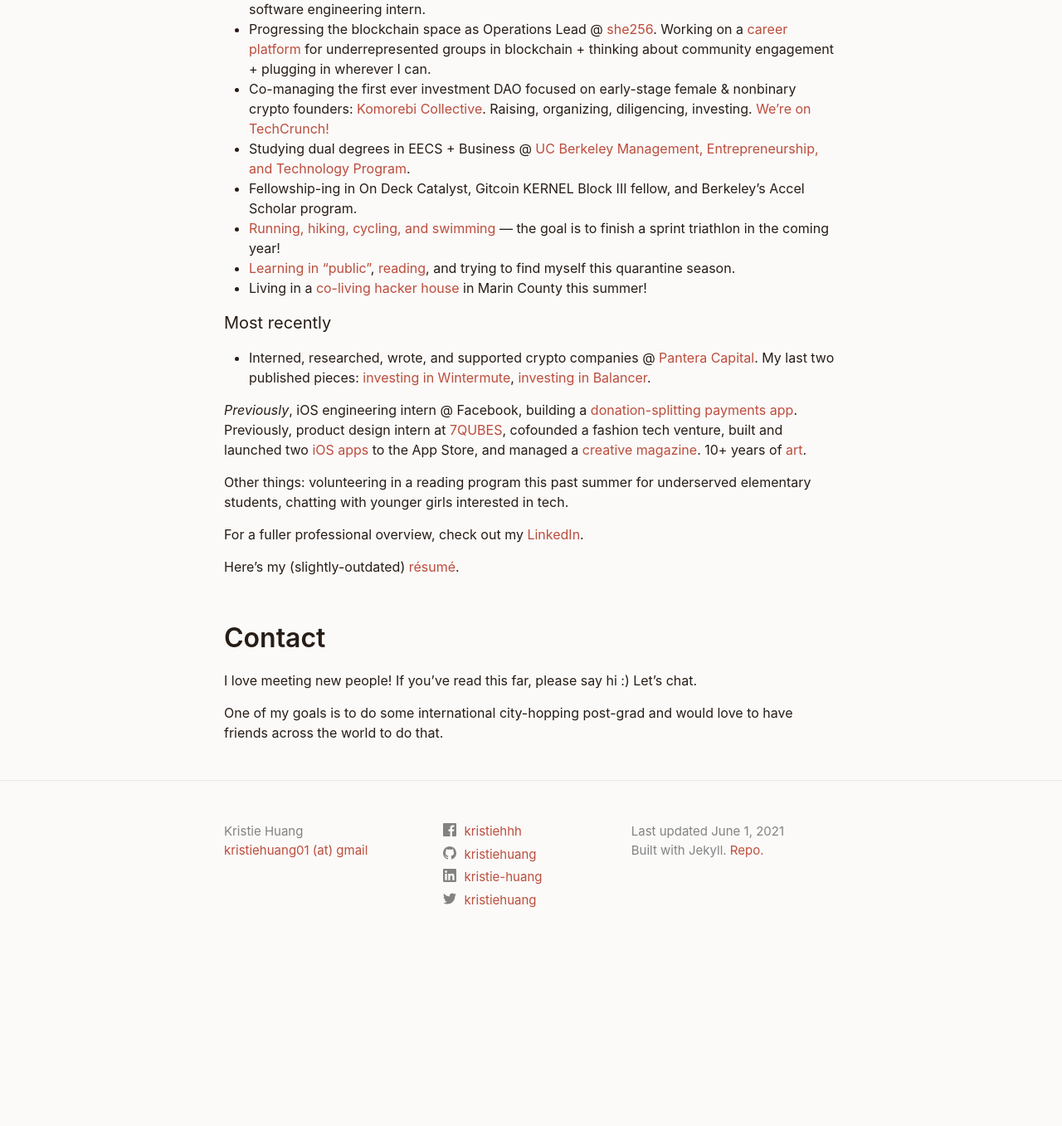
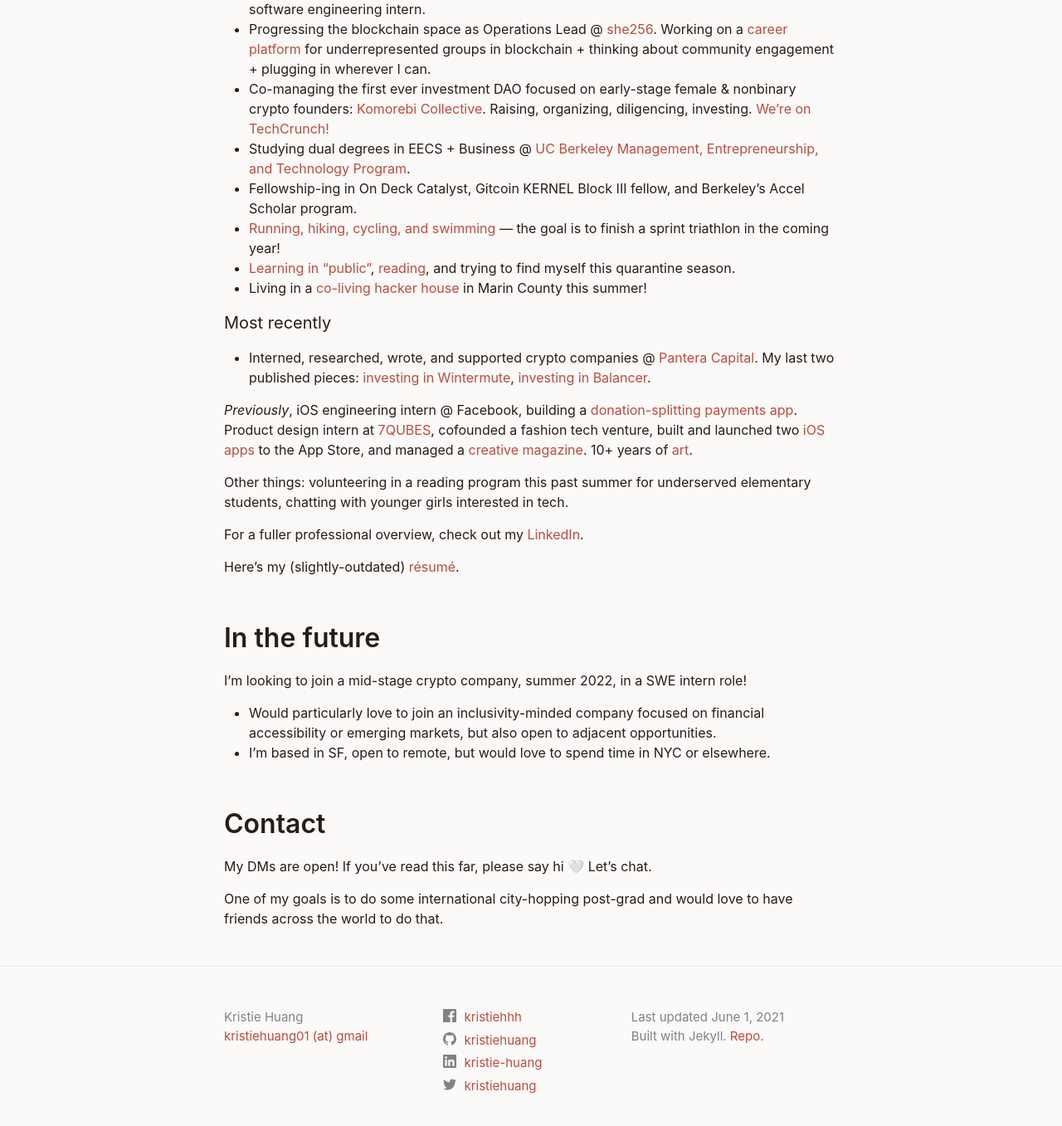
Before and after one commit to kristiehuang/kristiehuang.github.io, a Jekyll site: the page built from index.markdown, in a window 1280 px wide and 1400 px high, scrolled down 552 px. Shown: the top 1357 px of the window at 83% size. Built offline with Jekyll 4.4.1, drawn with Linux system fonts in a browser that asks for light colours; before the commit the page ends 1728 px from its top, so only the background shows below that.

Commit message:
Add new job-hunt section

```diff
--- a/index.markdown
+++ b/index.markdown
@@ -15,7 +15,7 @@
 
 ✨ [More on me](/more-on-me)
 
-### Currently:
+### Currently
 * Building better on/off-ramp systems @ [Novi Financial](http://novi.com/) (Facebook's crypto wallet) as a software engineering intern.
 * Progressing the blockchain space as Operations Lead @ [she256][#she256]. Working on a [career platform](https://medium.com/she-256/announcing-the-she256-job-board-beta-launch-9709d3c3e107) for underrepresented groups in blockchain + thinking about community engagement + plugging in wherever I can.
 * Co-managing the first ever investment DAO focused on early-stage female & nonbinary crypto founders: [Komorebi Collective](https://www.syndicateprotocol.org/syndicate/komorebi_collective). Raising, organizing, diligencing, investing. [We're on TechCrunch!](https://techcrunch.com/2021/05/21/decentralized-komorebi-collective-launches-to-back-female-and-non-binary-crypto-founders/?tpcc=ECTW2020)
@@ -28,7 +28,7 @@
 ### Most recently
 * Interned, researched, wrote, and supported crypto companies @ [Pantera Capital](https://www.panteracapital.com/). My last two published pieces: [investing in Wintermute](https://panteracapital.medium.com/investing-in-wintermute-d4ece31ff665), [investing in Balancer](https://panteracapital.medium.com/investing-in-balancer-63f8246df954).
 
-*Previously*, iOS engineering intern @ Facebook, building a [donation-splitting payments app](https://github.com/kristiehuang/Basket-Donation-Payments). Previously, product design intern at [7QUBES](https://www.7qubes.com/our-work/pay8fwd), cofounded a fashion tech venture, built and launched two [iOS](http://tinyurl.com/cloudcloset) [apps](http://tinyurl.com/airtimeevents) to the App Store, and managed a [creative magazine](https://issuu.com/pandorasbox.gunn). 10+ years of [art](https://www.behance.net/gallery/72001185/Kristie-Huang-Art-Portfolio).
+*Previously*, iOS engineering intern @ Facebook, building a [donation-splitting payments app](https://github.com/kristiehuang/Basket-Donation-Payments). Product design intern at [7QUBES](https://www.7qubes.com/our-work/pay8fwd), cofounded a fashion tech venture, built and launched two [iOS](http://tinyurl.com/cloudcloset) [apps](http://tinyurl.com/airtimeevents) to the App Store, and managed a [creative magazine](https://issuu.com/pandorasbox.gunn). 10+ years of [art](https://www.behance.net/gallery/72001185/Kristie-Huang-Art-Portfolio).
 
 Other things: volunteering in a reading program this past summer for underserved elementary students, chatting with younger girls interested in tech.
 
@@ -36,8 +36,14 @@
 
 Here’s my (slightly-outdated) [résumé](https://drive.google.com/file/d/0B2rlie9ZaAG4UjcyVTJ3b2xiZzA/view).
 
+## In the future
+I'm looking to join a mid-stage crypto company, summer 2022, in a SWE intern role!
+
+* Would particularly love to join an inclusivity-minded company focused on financial accessibility or emerging markets, but also open to adjacent opportunities.
+* I'm based in SF, open to remote, but would love to spend time in NYC or elsewhere.
+
 ## Contact
-I love meeting new people! If you’ve read this far, please say hi :) Let's chat.
+My DMs are open! If you’ve read this far, please say hi 🤍 Let's chat.
 
 One of my goals is to do some international city-hopping post-grad and would love to have friends across the world to do that.
 
```
